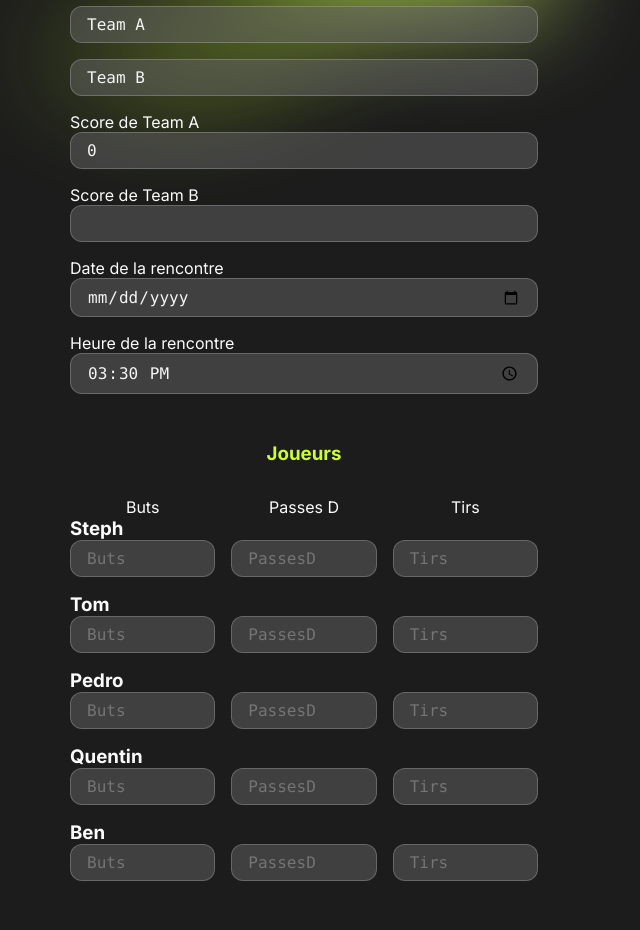
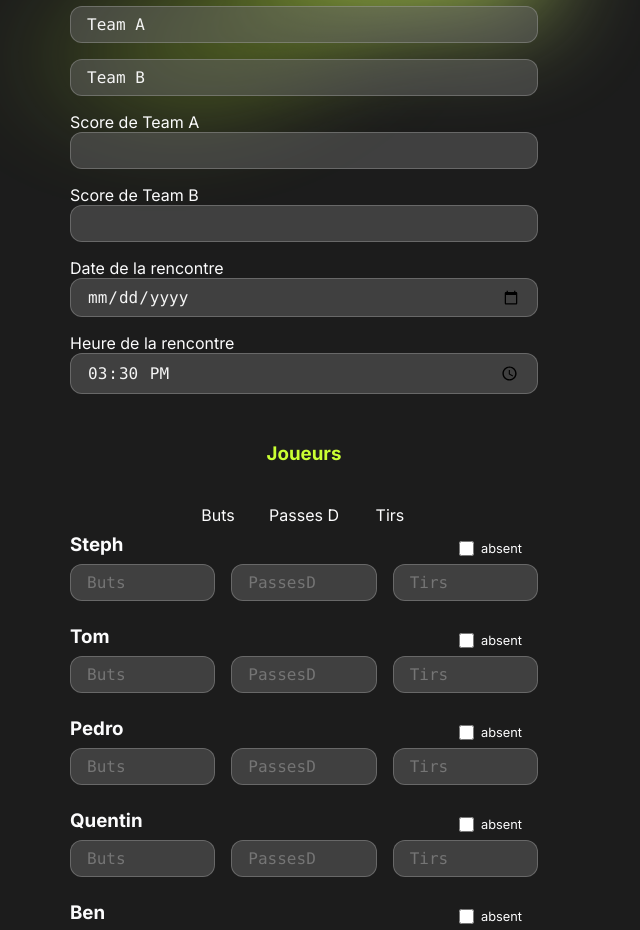
Before and after one commit to Benji-devw/my-stats-bis, a Next.js app: page /pages/match/post in a window 1280 px wide. Shown: the part 300-1230 px from the top of the page, without its empty margins (336-976 px from the left). Built offline with nearby package versions, Linux system fonts and the light colour scheme.

Commit message:
post match add absent checkbox

```diff
--- a/src/app/page.js
+++ b/src/app/page.js
@@ -8,7 +8,6 @@ import MatchCard from "@/components/Match_Card";
 import Link from "next/link";
 import LayoutPage from "@/app/pages/match/layoutPage";
 import Add_Button from "@/components/Add_Button";
-// import {unstable_noStore as noStore} from 'next/cache';
 import axios from 'redaxios';
 import MatchCardSqueleton from "@components/squeletons/Match_Card_squeleton";
 import PlayerCardSqueleton from "@components/squeletons/Player_Card_squeleton";
@@ -22,7 +21,6 @@ export default function Home() {
   const API_URL = process.env.NODE_ENV === "production" ? "https://my-stats-bis.vercel.app" : "http://localhost:3000";
 
   useEffect(() => {
-    // noStore();
     setLoading(true);
     setError(null);
 
--- a/src/app/pages/match/post/page.js
+++ b/src/app/pages/match/post/page.js
@@ -17,6 +17,13 @@ const PostMatch = () => {
     quentin_goals: 0,
     ben_goals: 0
   });
+  const [playersAbsent, setPlayersAbsent] = useState({
+    steph: false,
+    tom: false,
+    pedro: false,
+    quentin: false,
+    ben: false
+  });
   const [isSubmitting, setIsSubmitting] = useState(false);
   const API_URL = process.env.NODE_ENV === 'production' ? 'https://my-stats-bis.vercel.app' : 'http://localhost:3000';
 
@@ -25,6 +32,12 @@ const PostMatch = () => {
     setLoading(false);
   }, []);
 
+  // Update playersAbsent when checkbox change
+  const handleCheckboxChange = (player) => (e) => {
+    setPlayersAbsent(prevState => ({ ...prevState, [player]: e.target.checked }));
+  };
+
+  // Update total goals when goals change
   const handleGoalsChange = (e, player) => {
     const newGoals = Number(e.target.value);
     const diff = newGoals - prevGoals[player];
@@ -32,6 +45,7 @@ const PostMatch = () => {
     setPrevGoals({...prevGoals, [player]: newGoals});
   };
 
+  // POST request to add match
   const addMatch = async (match) => {
     try {
       await axios.post(`${API_URL}/api/match/post`, {
@@ -44,7 +58,7 @@ const PostMatch = () => {
       setError(`Fetch error: ${error.message}`);
     }
   };
-
+  // POST request to add playersMatch
   const addPlayerMatch = async (playersMatch) => {
     try {
       for (const player of playersMatch) {
@@ -88,22 +102,19 @@ const PostMatch = () => {
       }
     }
 
-
+    // Create match and playersMatch objects
     const match = {
       id: new_id,
       media_video: e.target.media_video.value,
       team1_name: e.target.team1_name.value,
       team2_name: e.target.team2_name.value,
-      team1_score: totalGoals,
-      // team1_score: Number(e.target.steph_goals.value) + Number(e.target.tom_goals.value) + Number(e.target.pedro_goals.value) + Number(e.target.quentin_goals.value) + Number(e.target.ben_goals.value),
+      team1_score: Number(e.target.team1_score.value),
       team2_score: Number(e.target.team2_score.value),
       match_average: 0,
-      // encounter_date: e.target.encounter_date.value + ' ' + e.target.encounter_time.value,
       encounter_date: e.target.encounter_date.value,
       created_at: new Date(),
       updated_at: new Date(),
     };
-
     const playersMatch = [
       {
         player_id: 1,
@@ -157,15 +168,36 @@ const PostMatch = () => {
       },
     ]
 
-    await addMatch(match);
-    await addPlayerMatch(playersMatch);
+    // Check if at least one player has played
+    const playerNames = ['steph', 'tom', 'pedro', 'quentin', 'ben'];
+    if (Object.values(playersAbsent).every(absent => absent)) {
+      alert("Au moins un joueur doit avoir joué");
+      setIsSubmitting(false);
+      return;
+    }
+    // Removing players in playersMatch if absent
+    for (let player in playersAbsent) {
+      if (playersAbsent[player]) {
+        for (let i = 0; i < playersMatch.length; i++) {
+          if (playersMatch[i].player_id === playerNames.indexOf(player) + 1) {
+            playersMatch.splice(i, 1);
+            break; // break the loop once the player is found and removed
+          }
+        }
+      }
+    }
+
+    console.log(match)
+    console.log(playersMatch)
+    // await addMatch(match);
+    // await addPlayerMatch(playersMatch);
     setTimeout(() => {
       setIsSubmitting(false);
       alert('Match créé !');
     }, 1000);
   };
 
-
+  // console.log(playersAbsent)
   return (
     <LayoutPage>
       <div className={""}>
@@ -178,28 +210,24 @@ const PostMatch = () => {
             <>
               <h2>Création Match :</h2>
 
-              {/* <div className={styles.form}> */}
               <form onSubmit={handleSubmit} className={isSubmitting ? styles.form_disabled : ''}>
                 <div className={`${styles.form} ${styles.form_flex}`}>
                   <h3 className={styles.form_page_title}><b>Match</b></h3>
 
                   <label htmlFor="media_video">Lien NGTV</label>
-                  <input type="text" name="media_video" id="media_video" defaultValue={""}/>
+                  <input type="text" name="media_video" id="media_video"/>
 
-                  {/* <label htmlFor="team1_name">Nom de l'équipe 1</label> */}
                   <input type="text" name="team1_name" id="team1_name" defaultValue={"Team A"}/>
-
-                  {/* <label htmlFor="team2_name">Nom de l'équipe 2</label> */}
                   <input type="text" name="team2_name" id="team2_name" defaultValue={"Team B"}/>
 
                   <label htmlFor="team1_score">Score de Team A</label>
-                  <input type="number" name="team1_score" id="team1_score" min={0} value={totalGoals}/>
+                  <input type="number" name="team1_score" id="team1_score" min={0} />
 
                   <label htmlFor="team2_score">Score de Team B</label>
                   <input type="number" name="team2_score" id="team2_score" min={0}/>
 
                   <label htmlFor="encounter_date">Date de la rencontre</label>
-                  <input type="date" name="encounter_date" id="encounter_date" defaultValue=""/>
+                  <input type="date" name="encounter_date" id="encounter_date" />
 
                   <label htmlFor="encounter_time">Heure de la rencontre</label>
                   <input type="time" name="encounter_time" id="encounter_time" defaultValue="15:30"/>
@@ -213,42 +241,57 @@ const PostMatch = () => {
                     <label htmlFor="">Passes D</label>
                     <label htmlFor="">Tirs</label>
                   </div>
+                  <div style={{position: "relative"}}>
                   <h3>Steph</h3>
-                    {/*<input type="checkbox" name="steph_did_not_play" id="steph_did_not_play"/>*/}
-                    {/*<label htmlFor="steph_did_not_play">Did not play</label>*/}
-                  <div className={`${styles.form} ${styles.form_grid}`}>
-                    <input type="number" min={0} name="steph_goals" id="goals" placeholder="Buts"
-                           onChange={(e) => handleGoalsChange(e, 'steph_goals')}/>
+                    <label className={styles.not_playing_label} htmlFor="steph_did_not_play">absent</label>
+                    <input className={styles.not_playing_input} type="checkbox" name="steph_did_not_play" id="steph_did_not_play" onChange={handleCheckboxChange('steph')}/>
+                  <div className={`${styles.form} ${styles.form_grid} ${playersAbsent.steph ? styles.not_playing : ''}`}>
+                    <input type="number" min={0} name="steph_goals" id="goals" placeholder="Buts" onChange={(e) => handleGoalsChange(e, 'steph_goals')}/>
                     <input type="number" min={0} name="steph_assists" id="assists" placeholder="PassesD"/>
                     <input type="number" min={0} name="steph_shoots" id="shoots" placeholder="Tirs"/>
                   </div>
+                  </div>
+                  <div style={{position: "relative"}}>
                   <h3>Tom</h3>
-                  <div className={`${styles.form} ${styles.form_grid}`}>
-                    <input type="number" min={0} name="tom_goals" id="tom_goals" placeholder="Buts"
-                           onChange={(e) => handleGoalsChange(e, 'tom_goals')}/>
+                    <label className={styles.not_playing_label} htmlFor="tom_did_not_play">absent</label>
+                    <input className={styles.not_playing_input} type="checkbox" name="tom_did_not_play" id="tom_did_not_play" onChange={handleCheckboxChange('tom')}/>
+                  <div className={`${styles.form} ${styles.form_grid} ${playersAbsent.tom ? styles.not_playing : ''}`}>
+                    <input type="number" min={0} name="tom_goals" id="tom_goals" placeholder="Buts" onChange={(e) => handleGoalsChange(e, 'tom_goals')}/>
                     <input type="number" min={0} name="tom_assists" id="tom_assists" placeholder="PassesD"/>
                     <input type="number" min={0} name="tom_shoots" id="tom_shoots" placeholder="Tirs"/>
                   </div>
+                  </div>
+                  <div style={{position: "relative"}}>
                   <h3>Pedro</h3>
-                  <div className={`${styles.form} ${styles.form_grid}`}>
-                    <input type="number" min={0} name="pedro_goals" id="goals" placeholder="Buts"
-                           onChange={(e) => handleGoalsChange(e, 'pedro_goals')}/>
+                    <label className={styles.not_playing_label} htmlFor="pedro_did_not_play">absent</label>
+                    <input className={styles.not_playing_input} type="checkbox" name="pedro_did_not_play" id="pedro_did_not_play" onChange={handleCheckboxChange('pedro')}/>
+                  <div className={`${styles.form} ${styles.form_grid} ${playersAbsent.pedro ? styles.not_playing : ''}`}>
+                    <input type="number" min={0} name="pedro_goals" id="goals" placeholder="Buts" onChange={(e) => handleGoalsChange(e, 'pedro_goals')}/>
                     <input type="number" min={0} name="pedro_assists" id="assists" placeholder="PassesD"/>
                     <input type="number" min={0} name="pedro_shoots" id="shoots" placeholder="Tirs"/>
                   </div>
+
+                  </div>
+                  <div style={{position: "relative"}}>
                   <h3>Quentin</h3>
-                  <div className={`${styles.form} ${styles.form_grid}`}>
-                    <input type="number" min={0} name="quentin_goals" id="goals" placeholder="Buts"
-                           onChange={(e) => handleGoalsChange(e, 'quentin_goals')}/>
+                    <label className={styles.not_playing_label} htmlFor="quentin_did_not_play">absent</label>
+                    <input className={styles.not_playing_input} type="checkbox" name="quentin_did_not_play" id="quentin_did_not_play" onChange={handleCheckboxChange('quentin')}/>
+                  <div className={`${styles.form} ${styles.form_grid} ${playersAbsent.quentin ? styles.not_playing : ''}`}>
+                    <input type="number" min={0} name="quentin_goals" id="goals" placeholder="Buts" onChange={(e) => handleGoalsChange(e, 'quentin_goals')}/>
                     <input type="number" min={0} name="quentin_assists" id="assists" placeholder="PassesD"/>
                     <input type="number" min={0} name="quentin_shoots" id="shoots" placeholder="Tirs"/>
                   </div>
+                  </div>
+                  <div style={{position: "relative"}}>
                   <h3>Ben</h3>
-                  <div className={`${styles.form} ${styles.form_grid}`}>
-                    <input type="number" min={0} name="ben_goals" id="goals" placeholder="Buts"
-                           onChange={(e) => handleGoalsChange(e, 'ben_goals')}/>
+                    <label className={styles.not_playing_label} htmlFor="ben_did_not_play">absent</label>
+                    <input className={styles.not_playing_input} type="checkbox" name="ben_did_not_play" id="ben_did_not_play" onChange={handleCheckboxChange('ben')}/>
+                  <div className={`${styles.form} ${styles.form_grid} ${playersAbsent.ben ? styles.not_playing : ''}`}>
+                    <input type="number" min={0} name="ben_goals" id="goals" placeholder="Buts" onChange={(e) => handleGoalsChange(e, 'ben_goals')}/>
                     <input type="number" min={0} name="ben_assists" id="assists" placeholder="PassesD"/>
                     <input type="number" min={0} name="ben_shoots" id="shoots" placeholder="Tirs"/>
+                  </div>
+
                   </div>
                 </div>
                 <Button type="submit" value="Envoyer">
--- a/src/styles/form.module.css
+++ b/src/styles/form.module.css
@@ -15,7 +15,8 @@
     justify-items: center;
     align-items: baseline;
     gap: 1rem;
-    /* margin: 2rem auto; */
+     margin: .5rem auto;
+    position: relative;
 }
 
 .form_flex {
@@ -86,3 +87,23 @@
     position: relative;
     margin-bottom: 1rem;
 }
+
+.not_playing_input {
+    position: absolute;
+    top: .5rem;
+    right: 4rem;
+    height: 15px;
+    width: 15px;
+}
+.not_playing_label {
+    position: absolute;
+    top: .5rem;
+    right: 1rem;
+    font-size: 0.8rem;
+}
+
+.not_playing {
+    pointer-events: none;
+    opacity: 0.3;
+    transition: all .5s ease;
+}
```
